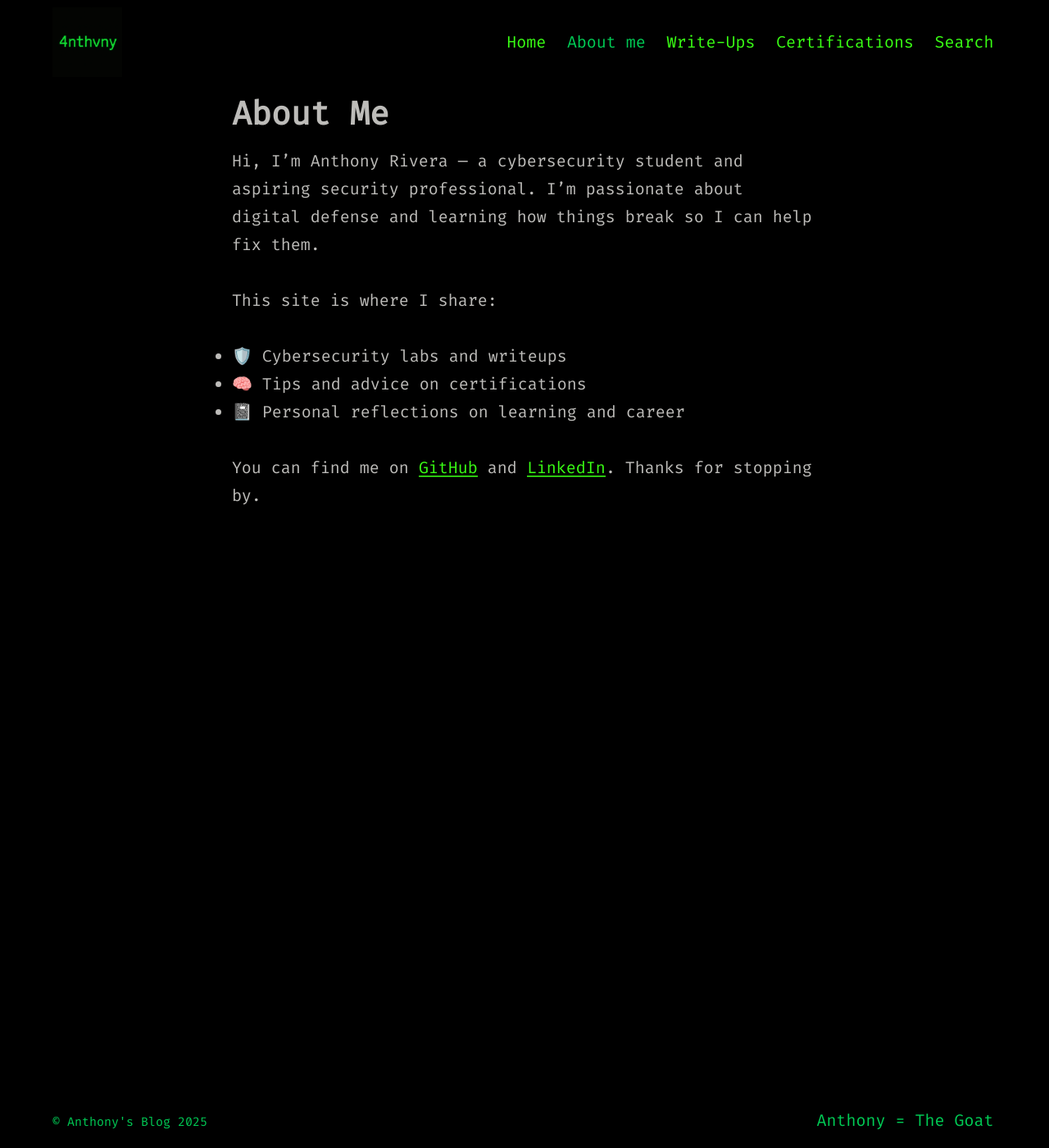
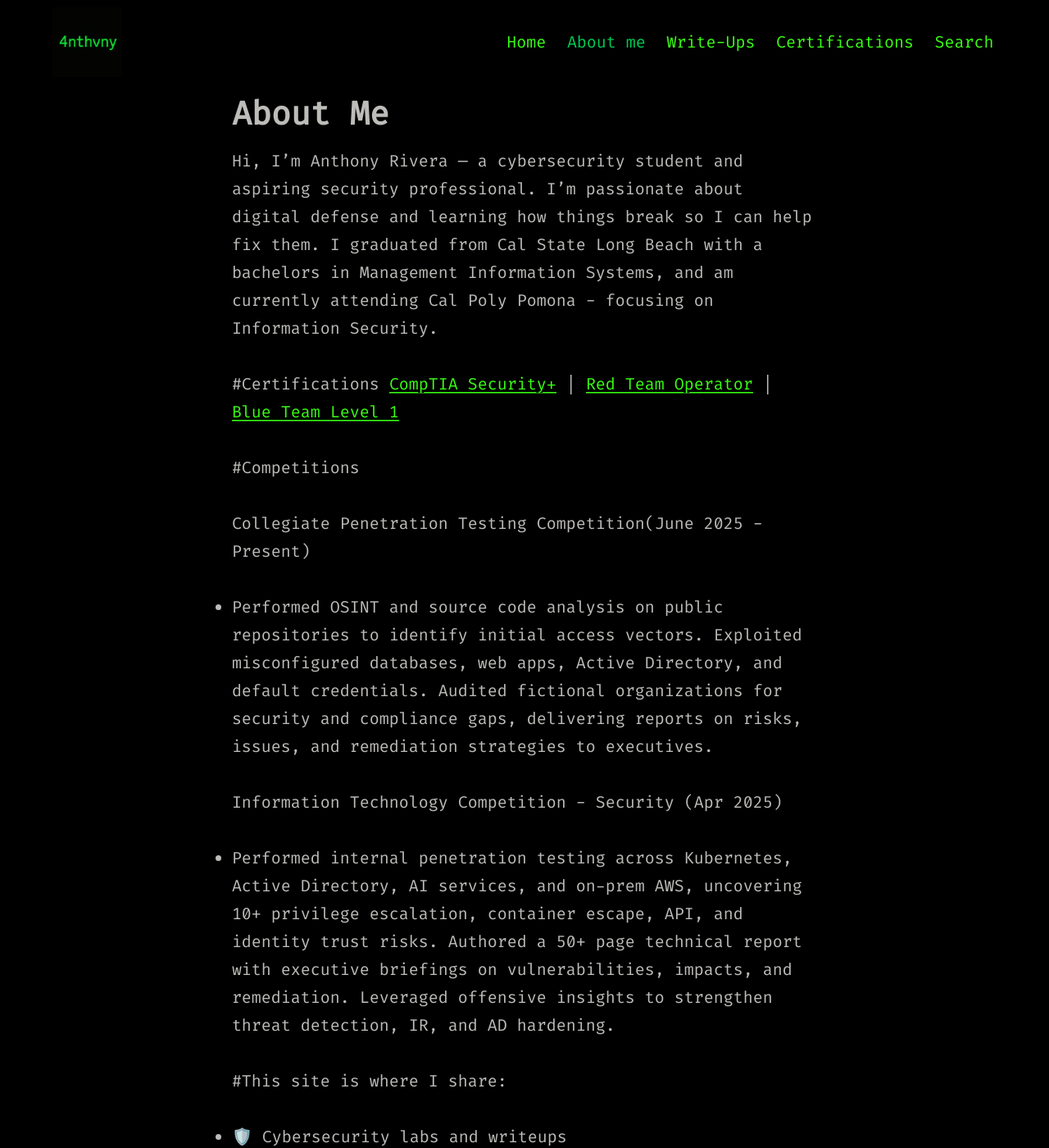
Before and after one commit to 4nthvny/4nthvny.github.io, a Jekyll site: the page built from aboutme.md, in a window 1280 px wide and 1400 px high. Shown: the whole window at 82% size. Built offline with Jekyll 4.4.1, drawn with Linux system fonts in a browser that asks for light colours.

Commit message:
Update aboutme.md

```diff
--- a/aboutme.md
+++ b/aboutme.md
@@ -2,9 +2,20 @@
 title: About Me
 layout: page
 ---
-Hi, I'm Anthony Rivera — a cybersecurity student and aspiring security professional. I’m passionate about digital defense and learning how things break so I can help fix them.
+Hi, I'm Anthony Rivera — a cybersecurity student and aspiring security professional. I’m passionate about digital defense and learning how things break so I can help fix them. I graduated from Cal State Long Beach with a bachelors in Management Information Systems, and am currently attending Cal Poly Pomona - focusing on Information Security.
 
-This site is where I share:
+#Certifications
+[CompTIA Security+](https://www.comptia.org/en-us/certifications/security/) | [Red Team Operator](https://www.zeropointsecurity.co.uk/course/red-team-ops) | [Blue Team Level 1](https://www.securityblue.team/certifications/blue-team-level-1)
+
+#Competitions
+
+Collegiate Penetration Testing Competition(June 2025 - Present)
+- Performed OSINT and source code analysis on public repositories to identify initial access vectors. Exploited misconfigured databases, web apps, Active Directory, and default credentials. Audited fictional organizations for security and compliance gaps, delivering reports on risks, issues, and remediation strategies to executives.
+
+Information Technology Competition - Security (Apr 2025)
+- Performed internal penetration testing across Kubernetes, Active Directory, AI services, and on-prem AWS, uncovering 10+ privilege escalation, container escape, API, and identity trust risks. Authored a 50+ page technical report with executive briefings on vulnerabilities, impacts, and remediation. Leveraged offensive insights to strengthen threat detection, IR, and AD hardening.
+
+#This site is where I share:
 - 🛡️ Cybersecurity labs and writeups
 - 🧠 Tips and advice on certifications
 - 📓 Personal reflections on learning and career
```
